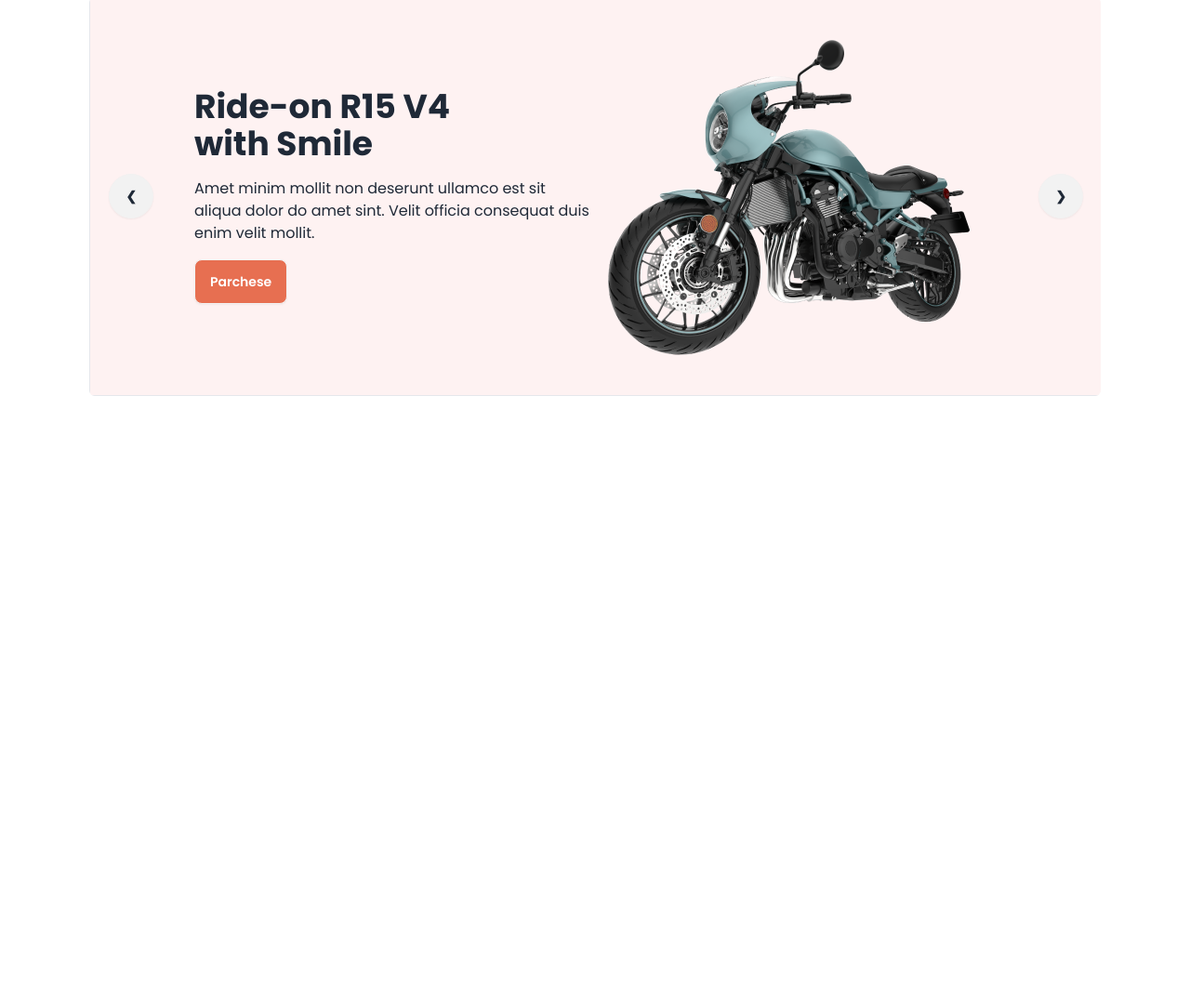
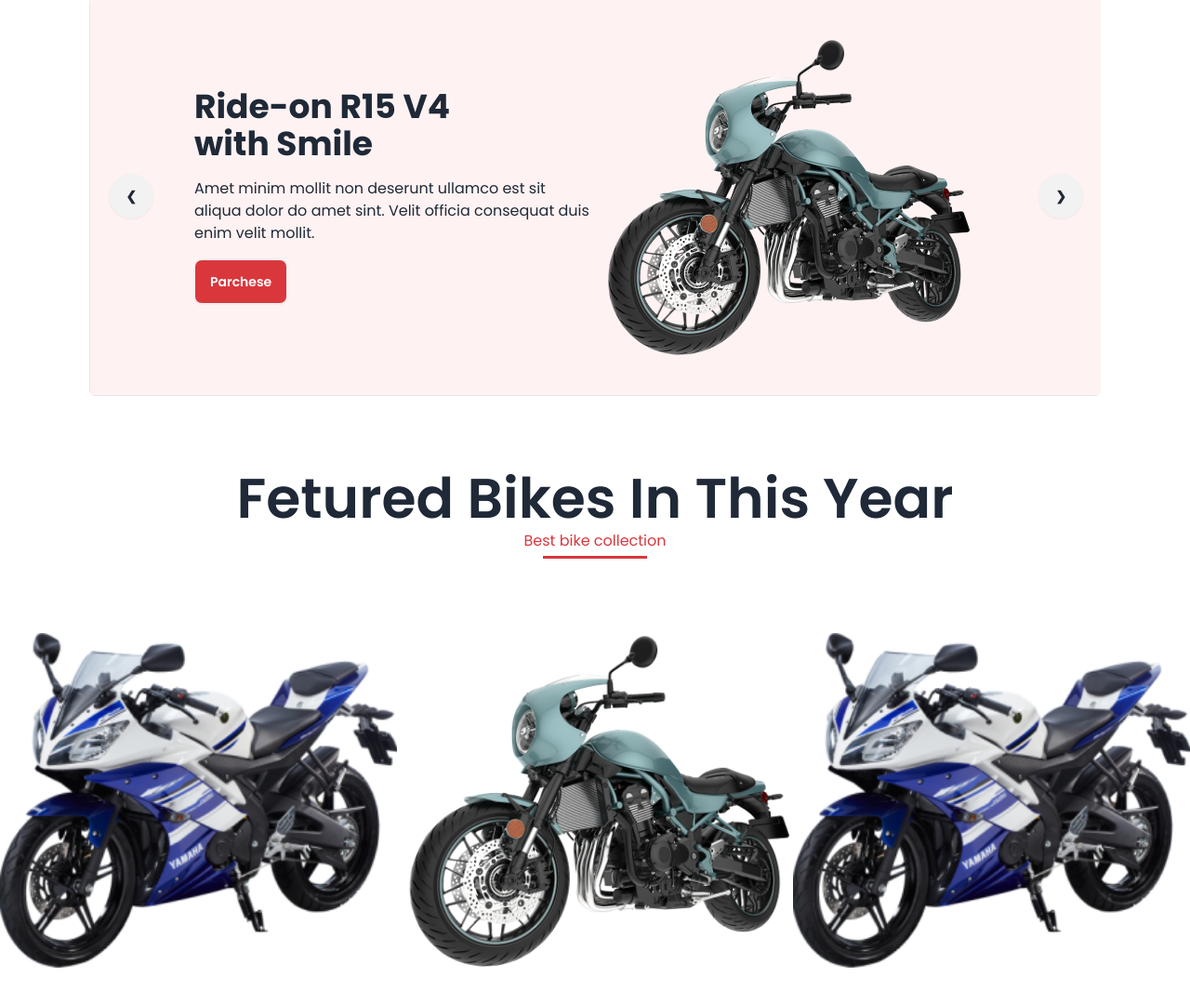
Before and after one commit to JosimHossain1/biker-zone-with-daisy-ui, a plain HTML site: page index.html in a window 1280 px wide. Shown: the part 103-1182 px from the top of the page at 93% size. Before the commit the page ends 800 px from the top, so only its background shows below. Drawn offline with nearby package versions, Linux system fonts and the light colour scheme.

Commit message:
Bike showcase section

```diff
--- a/index.html
+++ b/index.html
@@ -12,16 +12,23 @@
 
     <link href="https://cdn.jsdelivr.net/npm/daisyui@4.6.0/dist/full.min.css" rel="stylesheet" type="text/css" />
     <script src="https://cdn.tailwindcss.com"></script>
+    <script>
+        tailwind.config = {
+            theme: {
+                extend: {
+                    colors: {
+                        "primary": '#da373d',
+                    }
+                }
+            }
+        }
+    </script>
     <style>
         @import url('https://fonts.googleapis.com/css2?family=Inter:wght@100;200;300;400;500;600;700;800;900&family=Poppins:ital,wght@0,100;0,200;0,300;0,400;0,500;0,600;0,700;0,800;0,900;1,100;1,200;1,300;1,400;1,500;1,600;1,700;1,800;1,900&display=swap');
 
         body {
             font-family: 'Inter', sans-serif;
             font-family: 'Poppins', sans-serif;
-        }
-
-        .bg-primary {
-            background: #E76F51;
         }
     </style>
 </head>
@@ -133,6 +140,24 @@
             </div>
         </div>
     </header>
+
+    <!-- Main -->
+    <main class="container mx-auto">
+        <!-- Bike showcase -->
+        <section class="my-20">
+            <div class="top-title text-center space-y-1">
+                <h1 class="text-6xl font-semibold">Fetured Bikes In This Year</h1>
+                <p class="text-primary">Best bike collection</p>
+                <span class="h-[3px] w-28 mx-auto bg-primary block"></span>
+            </div>
+
+            <div class="flex justify-around  items-center mt-20">
+                <img src="/assets/others/feature-bike.png" class="w-1/3" alt="">
+                <img src="/assets/others/extrabike.png" class="w-1/3" alt="">
+                <img src="/assets/others/feature-bike.png" class="w-1/3" alt="">
+            </div>
+        </section>
+    </main>
 </body>
 
 </html>
```
